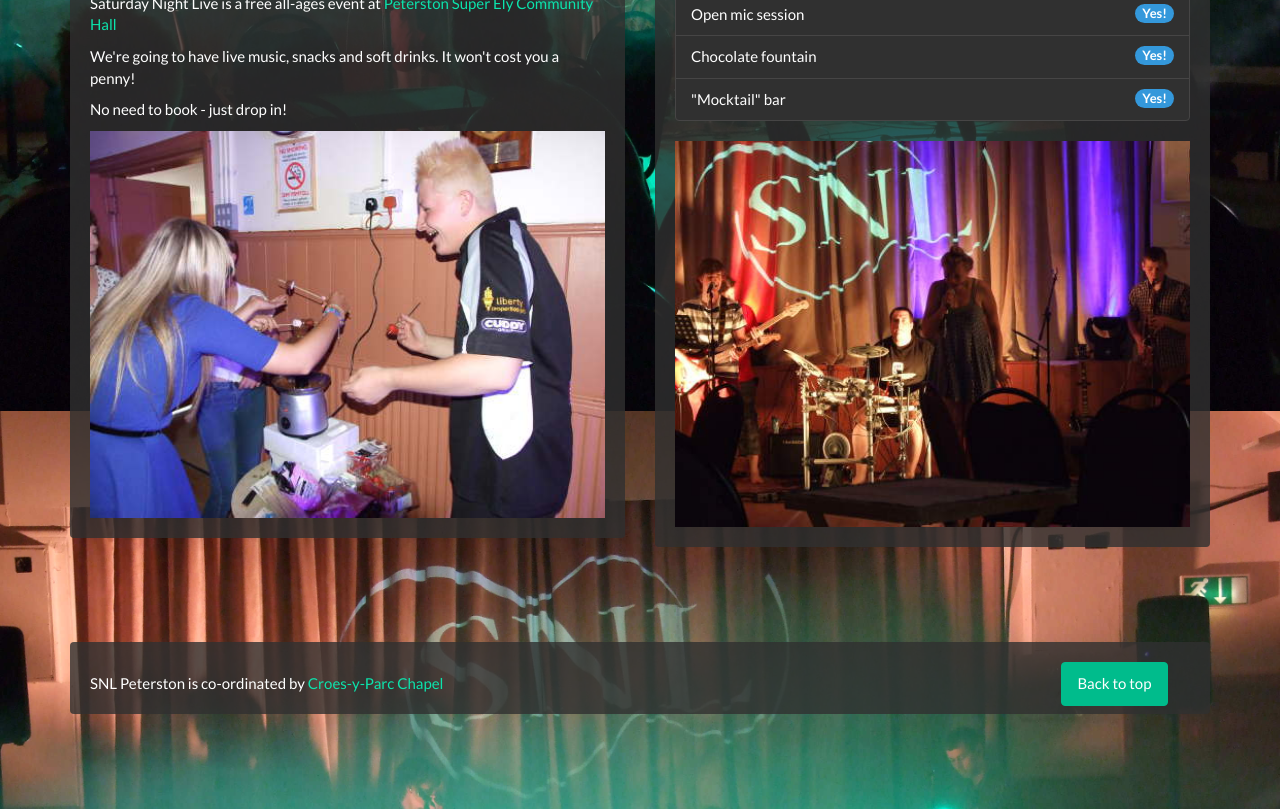
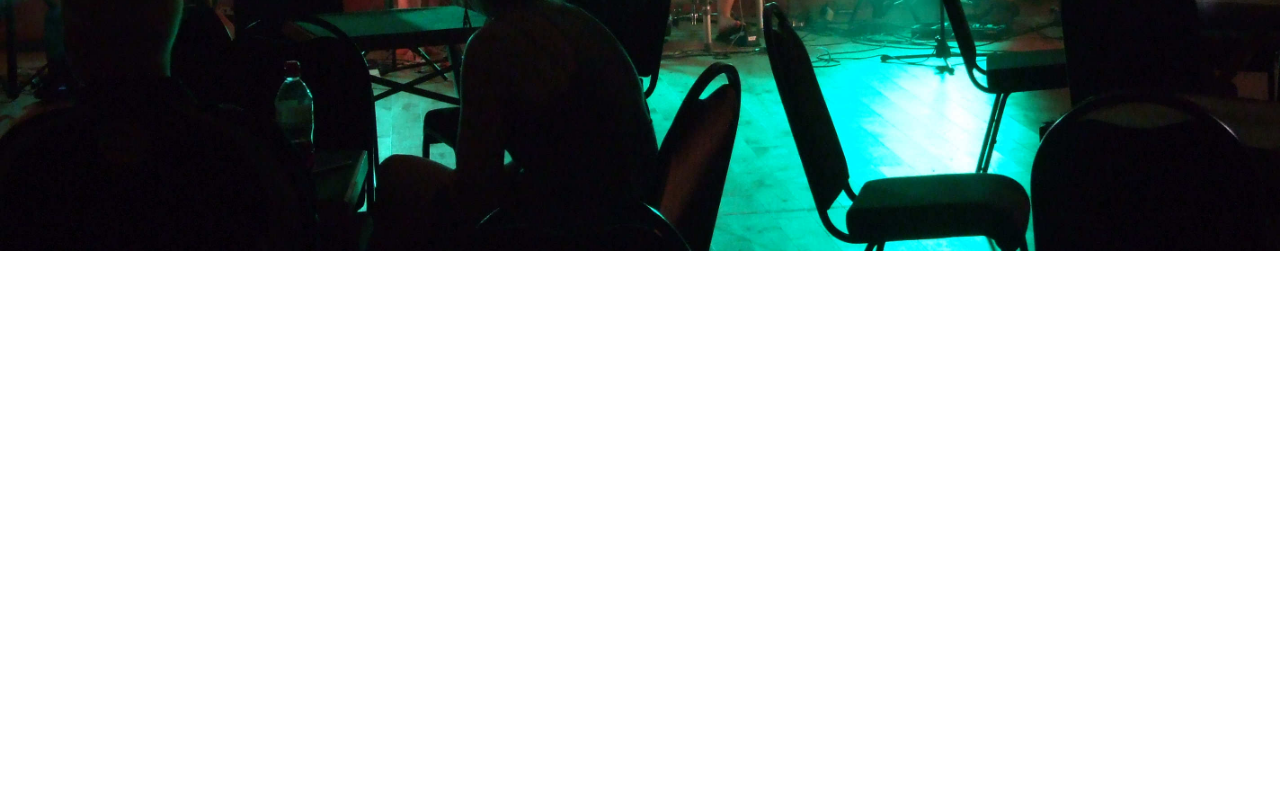
Before and after one commit to gavD/snlpeterston, a website: page index.html in a window 1280 px wide. Shown: the part 549-1358 px from the top of the page. After the commit the page ends 800 px from the top, so only its background shows below. Drawn offline with nearby package versions, Linux system fonts and the light colour scheme.

Commit message:
Temporary takedown

```diff
--- a/index.html
+++ b/index.html
@@ -71,65 +71,68 @@
 					Big city music - on your doorstep!
 				</p>
 
-				<p>Saturday 27th September 2014, Peterston community hall - free entry!</p>
+				<p>Check back soon...</p>
 
-                <p><a href="#whatisit" class="btn btn-primary btn-lg">Learn more</a></p>
+				<!--<p>Saturday 27th September 2014, Peterston community hall - free entry!</p>-->
+
+                <!--<p><a href="#whatisit" class="btn btn-primary btn-lg">Learn more</a></p>-->
             </div>
         </div>
     </div>
-    <div class="row">
-        <div class="col-lg-6">
-			<div class="well">
-				<h2 id="whatisit">What is it?</h2>
-				<p>Saturday Night Live is a free all-ages event at <a href="http://www.peterstonsuperely.org/#!facilities/c24jx">Peterston Super Ely Community Hall</a></p>
+	<!---->
+    <!--<div class="row">-->
+        <!--<div class="col-lg-6">-->
+			<!--<div class="well">-->
+				<!--<h2 id="whatisit">What is it?</h2>-->
+				<!--<p>Saturday Night Live is a free all-ages event at <a href="http://www.peterstonsuperely.org/#!facilities/c24jx">Peterston Super Ely Community Hall</a></p>-->
 
-				<p>We're going to have live music, snacks and soft drinks. It won't cost you a penny!</p>
+				<!--<p>We're going to have live music, snacks and soft drinks. It won't cost you a penny!</p>-->
 
-				<p>No need to book - just drop in!<!-- Do feel free to join the <a href="https://www.facebook.com/events/663427130379907">Facebook group</a>, though!--></p>
+				<!--<p>No need to book - just drop in!&lt;!&ndash; Do feel free to join the <a href="https://www.facebook.com/events/663427130379907">Facebook group</a>, though!&ndash;&gt;</p>-->
 
-				<img class="past" src="img/photo/DSCF3084.JPG" alt="Food" />
-			</div>
-        </div>
-        <div class="col-lg-6">
-			<div class="well">
-				<h2>What's going on?</h2>
-				<ul class="list-group">
-					<li class="list-group-item">
-						<span class="badge alert-info">Yes!</span>
-						Open mic session
-					</li>
-					<li class="list-group-item">
-						<span class="badge alert-info">Yes!</span>
-						Chocolate fountain
-					</li>
-					<li class="list-group-item">
-						<span class="badge alert-info">Yes!</span>
-						"Mocktail" bar
-					</li>
+				<!--<img class="past" src="img/photo/DSCF3084.JPG" alt="Food" />-->
+			<!--</div>-->
+        <!--</div>-->
+        <!--<div class="col-lg-6">-->
+			<!--<div class="well">-->
+				<!--<h2>What's going on?</h2>-->
+				<!--<ul class="list-group">-->
 					<!--<li class="list-group-item">-->
 						<!--<span class="badge alert-info">Yes!</span>-->
-						<!--<a href="https://www.facebook.com/events/663427130379907">Facebook page</a>-->
+						<!--Open mic session-->
 					<!--</li>-->
-					<!---->
-				</ul>
-				<img class="past" src="img/photo/DSCF3089.JPG" alt="Music" />
-			</div>
-        </div>
-    </div>
+					<!--<li class="list-group-item">-->
+						<!--<span class="badge alert-info">Yes!</span>-->
+						<!--Chocolate fountain-->
+					<!--</li>-->
+					<!--<li class="list-group-item">-->
+						<!--<span class="badge alert-info">Yes!</span>-->
+						<!--"Mocktail" bar-->
+					<!--</li>-->
+					<!--&lt;!&ndash;<li class="list-group-item">&ndash;&gt;-->
+						<!--&lt;!&ndash;<span class="badge alert-info">Yes!</span>&ndash;&gt;-->
+						<!--&lt;!&ndash;<a href="https://www.facebook.com/events/663427130379907">Facebook page</a>&ndash;&gt;-->
+					<!--&lt;!&ndash;</li>&ndash;&gt;-->
+					<!--&lt;!&ndash;&ndash;&gt;-->
+				<!--</ul>-->
+				<!--<img class="past" src="img/photo/DSCF3089.JPG" alt="Music" />-->
+			<!--</div>-->
+        <!--</div>-->
+    <!--</div>-->
 
-    <footer>
-        <div class="row">
-            <div class="col-lg-12">
-				<div class="well">
-					<ul class="list-unstyled">
-						<li class="pull-right"><a class="btn btn-success" href="#top">Back to top</a></li>
-					</ul>
-					<p>SNL Peterston is co-ordinated by <a href="https://www.facebook.com/groups/croesyparcsunday/?fref=ts">Croes-y-Parc Chapel</a></p>
-					<!--<p><a title="SNL Peterston facebook page" href="https://www.facebook.com/events/663427130379907"><img src="img/facebook_32.png" width="32" height="32"></a></p>-->
-				</div>
-            </div>
-        </div>
-    </footer>
+    <!--<footer>-->
+        <!--<div class="row">-->
+            <!--<div class="col-lg-12">-->
+				<!--<div class="well">-->
+					<!--<ul class="list-unstyled">-->
+						<!--<li class="pull-right"><a class="btn btn-success" href="#top">Back to top</a></li>-->
+					<!--</ul>-->
+					<!--<p>SNL Peterston is co-ordinated by <a href="https://www.facebook.com/groups/croesyparcsunday/?fref=ts">Croes-y-Parc Chapel</a></p>-->
+					<!--&lt;!&ndash;<p><a title="SNL Peterston facebook page" href="https://www.facebook.com/events/663427130379907"><img src="img/facebook_32.png" width="32" height="32"></a></p>&ndash;&gt;-->
+				<!--</div>-->
+            <!--</div>-->
+        <!--</div>-->
+    <!--</footer>-->
 </div>
 <script src="https://code.jquery.com/jquery-1.10.2.min.js"></script>
 <script src="bower_components/bootstrap/dist/js/bootstrap.min.js"></script>
```
